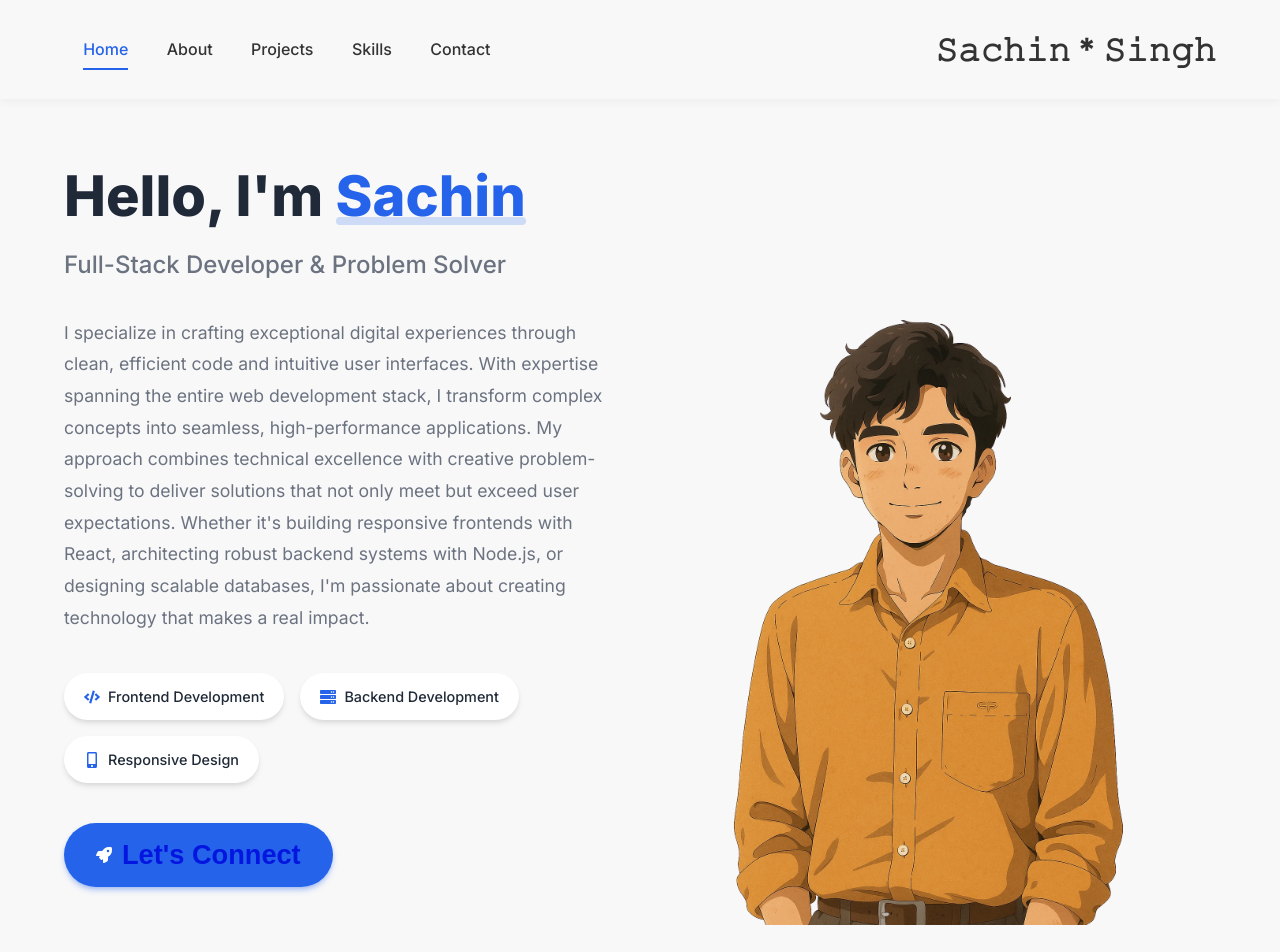
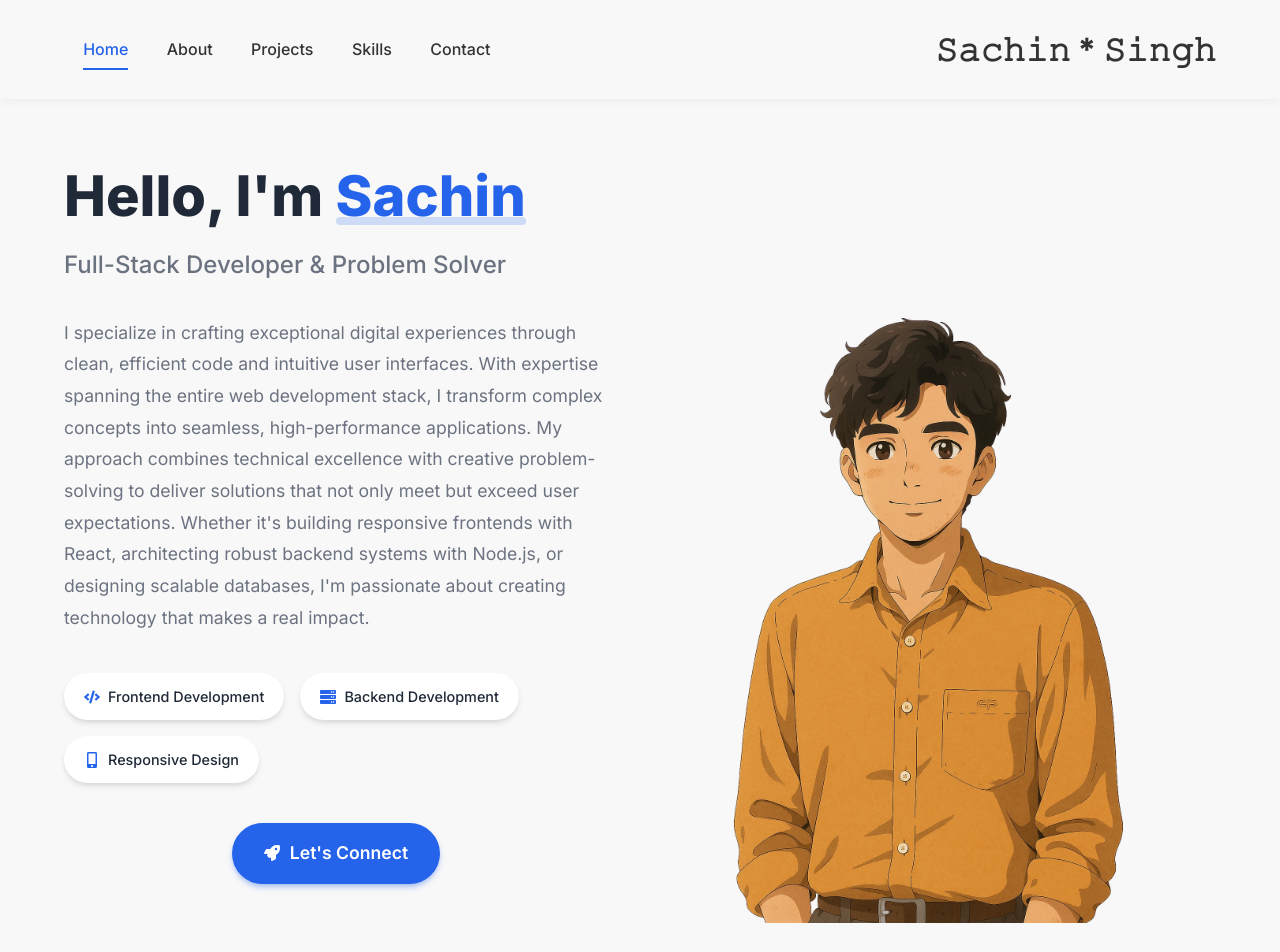
Before and after one commit to silent-knight19/portfolio, a React (Vite) app in the folder my-portfolio/: page / in a window 1280 px wide. Shown: the top 952 px of the page. Built offline with nearby package versions, Linux system fonts and the light colour scheme.

Commit message:
improved the lets connect button

```diff
--- a/my-portfolio/src/landingPage/Hero1.jsx
+++ b/my-portfolio/src/landingPage/Hero1.jsx
@@ -33,10 +33,10 @@ function Hero() {
                         </div>
                     </div>
 
-                    <button className="cta-button">
+                    <a href="https://www.linkedin.com/in/sachin-singh-2b980a376/" target="_blank" rel="noopener noreferrer" className="cta-button">
                         <FaRocket className="button-icon" />
-                        <a href="https://www.linkedin.com/in/sachin-singh-2b980a376/" target="_blank" rel="noopener noreferrer">Let's Connect</a>
-                    </button>
+                        Let's Connect
+                    </a>
                 </div>
 
                 <div className="left-bottom">
```
